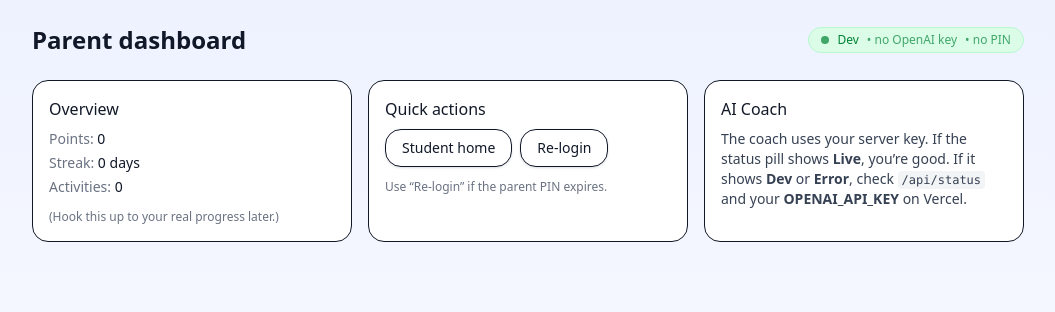
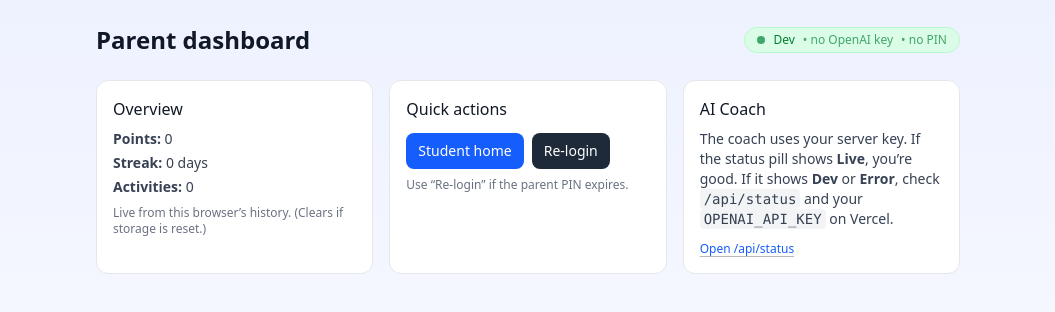
Before and after one commit to ssmgproductionz-cpu/sunnytutor-next, a Next.js app: page /parent in a window 1280 px wide. Shown: the top 312 px of the page, without its empty margins (112-1167 px from the left). Built offline with nearby package versions, Linux system fonts and the light colour scheme; no server answers.

Commit message:
theme: lock Theme v1 UI (parent header + ParentStats)

```diff
--- a/src/app/parent/page.tsx
+++ b/src/app/parent/page.tsx
@@ -1,74 +1,61 @@
 // src/app/parent/page.tsx
+
 import Link from 'next/link';
 import StatusPill from '@/components/StatusPill';
+import ParentStats from '@/components/ParentStats';
 
-export const metadata = {
-  title: 'Parent dashboard — Sunny Tutor',
-  description: 'Overview and controls for parents',
-};
-
-export default function ParentPage() {
+export default function ParentDashboard() {
   return (
-    <main className="mx-auto max-w-5xl px-4 py-6">
-      {/* Header */}
+    <main className="max-w-4xl mx-auto px-4 py-6">
+      {/* Header with status */}
       <div className="flex items-center justify-between mb-6">
         <h1 className="text-2xl font-semibold">Parent dashboard</h1>
         <StatusPill />
       </div>
 
-      {/* Content */}
+      {/* 3-up grid */}
       <div className="grid md:grid-cols-3 gap-4">
-        {/* Overview card */}
-        <section className="rounded-2xl border p-4 bg-white">
-          <h2 className="font-medium mb-2">Overview</h2>
-          <ul className="text-sm space-y-1">
-            <li>
-              <span className="text-gray-500">Points:</span> 0
-            </li>
-            <li>
-              <span className="text-gray-500">Streak:</span> 0 days
-            </li>
-            <li>
-              <span className="text-gray-500">Activities:</span> 0
-            </li>
-          </ul>
-          <p className="text-xs text-gray-500 mt-3">
-            (Hook this up to your real progress later.)
-          </p>
-        </section>
+        {/* LIVE Overview from localStorage */}
+        <ParentStats />
 
         {/* Quick actions */}
-        <section className="rounded-2xl border p-4 bg-white">
-          <h2 className="font-medium mb-2">Quick actions</h2>
+        <div className="rounded-xl border border-gray-200 bg-white p-4">
+          <h2 className="font-medium mb-3">Quick actions</h2>
           <div className="flex flex-wrap gap-2">
             <Link
               href="/"
-              className="rounded-2xl px-4 py-2 border shadow-sm bg-white hover:bg-gray-50 text-sm"
+              className="px-3 py-2 rounded-lg bg-blue-600 text-white text-sm hover:bg-blue-700"
             >
               Student home
             </Link>
             <Link
               href="/parent/login?next=/parent"
-              className="rounded-2xl px-4 py-2 border shadow-sm bg-white hover:bg-gray-50 text-sm"
+              className="px-3 py-2 rounded-lg bg-gray-800 text-white text-sm hover:bg-gray-900"
             >
               Re-login
             </Link>
           </div>
-          <p className="text-xs text-gray-500 mt-3">
+          <p className="mt-2 text-xs text-gray-500">
             Use “Re-login” if the parent PIN expires.
           </p>
-        </section>
+        </div>
 
-        {/* AI Coach note */}
-        <section className="rounded-2xl border p-4 bg-white">
+        {/* AI Coach info */}
+        <div className="rounded-xl border border-gray-200 bg-white p-4">
           <h2 className="font-medium mb-2">AI Coach</h2>
           <p className="text-sm text-gray-700">
-            The coach uses your server key. If the status pill shows <b>Live</b>,
-            you’re good. If it shows <b>Dev</b> or <b>Error</b>, check{' '}
-            <code className="text-xs bg-gray-100 px-1 py-0.5 rounded">/api/status</code>{' '}
-            and your <b>OPENAI_API_KEY</b> on Vercel.
+            The coach uses your server key. If the status pill shows <b>Live</b>, you’re good.
+            If it shows <b>Dev</b> or <b>Error</b>, check{' '}
+            <code className="px-1 py-0.5 rounded bg-gray-100">/api/status</code>
+            {' '}and your{' '}
+            <code className="px-1 py-0.5 rounded bg-gray-100">OPENAI_API_KEY</code> on Vercel.
           </p>
-        </section>
+          <div className="mt-3 text-xs">
+            <Link href="/api/status" target="_blank" className="underline text-blue-600">
+              Open /api/status
+            </Link>
+          </div>
+        </div>
       </div>
     </main>
   );
--- /dev/null
+++ b/src/components/ParentStats.tsx
@@ -0,0 +1,98 @@
+'use client';
+
+import { useEffect, useMemo, useState } from 'react';
+
+type ProgressEntry = {
+  id: string;
+  type: 'lesson' | 'quiz';
+  title: string;
+  date: string;     // ISO string
+  score?: number;   // 0–100 (for quizzes)
+  minutes?: number; // time spent
+  points?: number;  // optional explicit points
+};
+
+const STORAGE_KEY = 'sunnyTutor.progress.v1';
+
+function ymd(d: Date | string): string {
+  const dt = typeof d === 'string' ? new Date(d) : d;
+  const y = dt.getFullYear();
+  const m = String(dt.getMonth() + 1).padStart(2, '0');
+  const day = String(dt.getDate()).padStart(2, '0');
+  return `${y}-${m}-${day}`;
+}
+
+function calcStreak(entries: ProgressEntry[]): number {
+  if (!entries.length) return 0;
+  const days = new Set(entries.map(e => ymd(e.date)));
+  let streak = 0;
+  const today = new Date();
+  for (let i = 0; i < 365; i++) {
+    const d = new Date(today);
+    d.setDate(today.getDate() - i);
+    if (days.has(ymd(d))) streak++;
+    else break;
+  }
+  return streak;
+}
+
+function calcPoints(entries: ProgressEntry[]): number {
+  return entries.reduce((sum, e) => {
+    if (typeof e.points === 'number') return sum + e.points;
+    if (e.type === 'quiz' && typeof e.score === 'number') return sum + Math.max(0, Math.round(e.score));
+    if (typeof e.minutes === 'number') return sum + e.minutes;
+    return sum + 5; // small default if no numbers provided
+  }, 0);
+}
+
+export default function ParentStats() {
+  const [entries, setEntries] = useState<ProgressEntry[] | null>(null);
+
+  // Load once and watch for cross-tab updates
+  useEffect(() => {
+    const load = () => {
+      try {
+        const raw = localStorage.getItem(STORAGE_KEY);
+        setEntries(raw ? (JSON.parse(raw) as ProgressEntry[]) : []);
+      } catch {
+        setEntries([]);
+      }
+    };
+    load();
+    const onStorage = (e: StorageEvent) => {
+      if (e.key === STORAGE_KEY) load();
+    };
+    window.addEventListener('storage', onStorage);
+    return () => window.removeEventListener('storage', onStorage);
+  }, []);
+
+  const { points, streak, activities } = useMemo(() => {
+    const list = entries ?? [];
+    return {
+      points: calcPoints(list),
+      streak: calcStreak(list),
+      activities: list.length,
+    };
+  }, [entries]);
+
+  return (
+    <div className="rounded-xl border border-gray-200 bg-white p-4">
+      <h2 className="font-medium mb-2">Overview</h2>
+
+      {entries === null ? (
+        <p className="text-sm text-gray-500">Loading…</p>
+      ) : (
+        <>
+          <ul className="space-y-1 text-sm text-gray-700">
+            <li><span className="font-semibold">Points:</span> {points}</li>
+            <li><span className="font-semibold">Streak:</span> {streak} {streak === 1 ? 'day' : 'days'}</li>
+            <li><span className="font-semibold">Activities:</span> {activities}</li>
+          </ul>
+          <p className="mt-2 text-xs text-gray-500">
+            Live from this browser’s history. (Clears if storage is reset.)
+          </p>
+        </>
+      )}
+    </div>
+  );
+}
```
